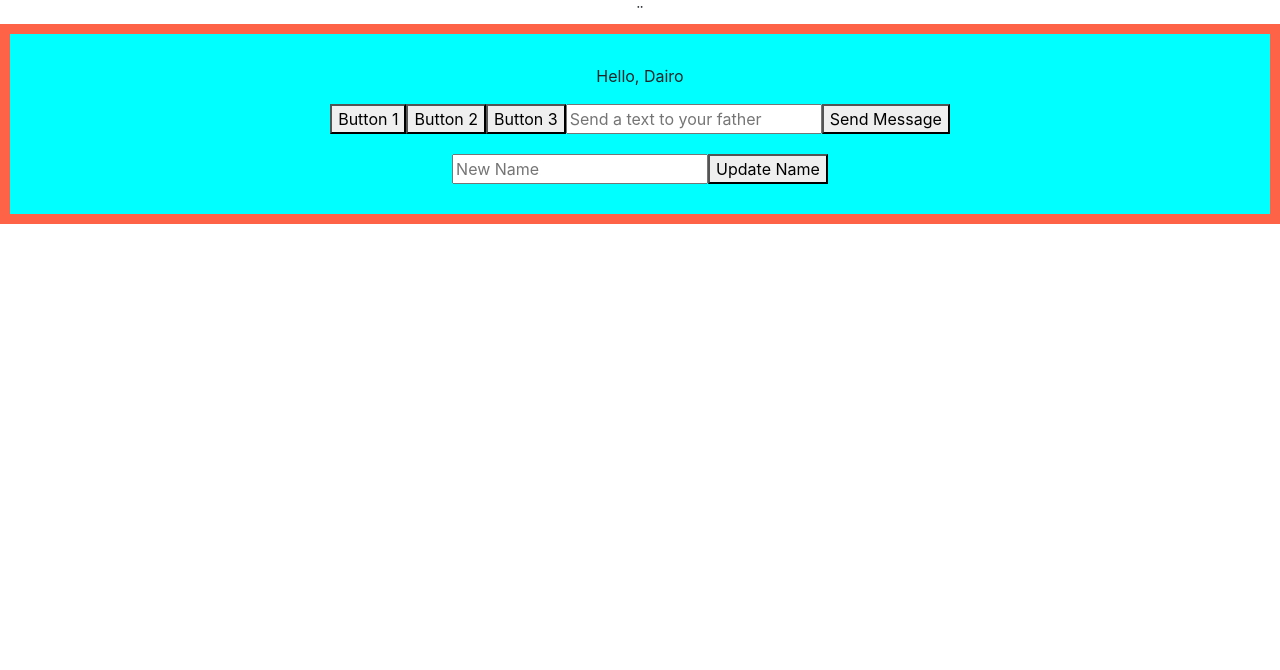
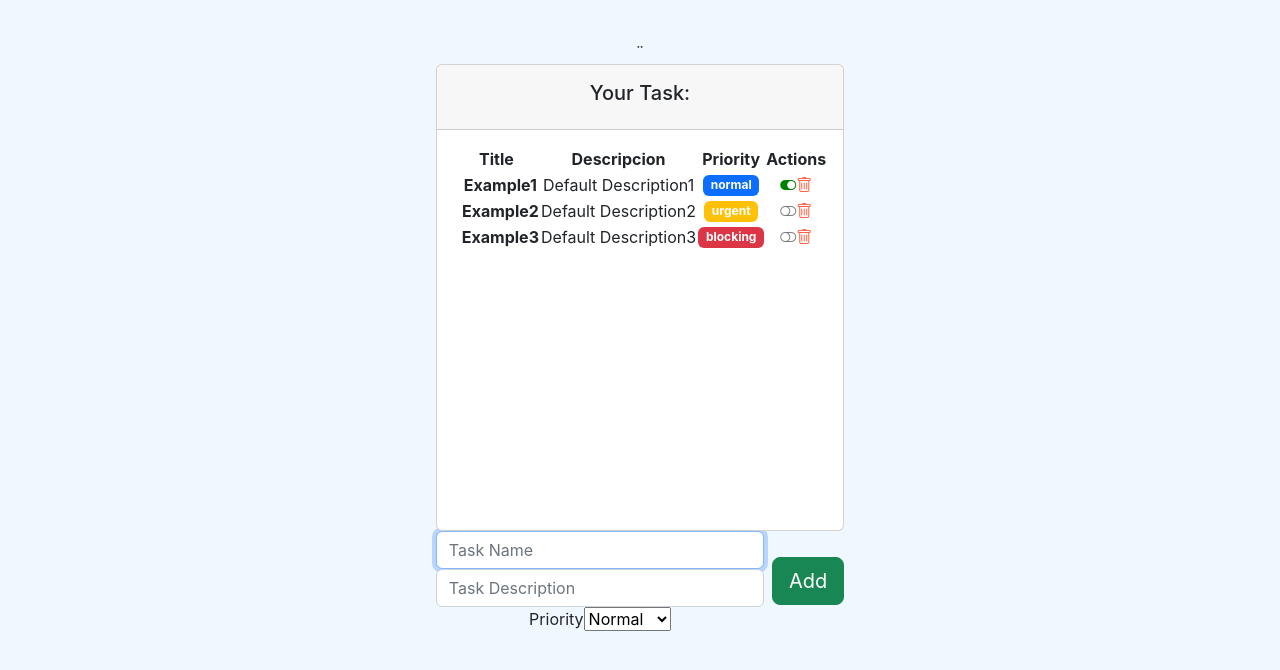
Before and after one commit to RonaldoDairo/PracticaNew1-JSX-, a React (Create React App) app: page / in a window 1280 px wide. Shown: the top 670 px of the page. Built offline with nearby package versions, Linux system fonts and the light colour scheme.

Commit message:
Agregando mas de practica

```diff
--- a/src/App.css
+++ b/src/App.css
@@ -39,3 +39,11 @@
 h1{
   color: tomato;
 }
+body{
+  display: flex;
+  align-items: center;
+  justify-content: center;
+  padding: 40px 0;
+  background-color: aliceblue;
+
+}
--- a/src/App.js
+++ b/src/App.js
@@ -36,8 +36,8 @@
         {/* <GreetingStyled name="Dairo"></GreetingStyled> */}
       {/* </header> */}
       {/* Gestion de eventos */}
-      <Father></Father>
-      {/* <TaskListComponent></TaskListComponent> */}
+      {/* <Father></Father> */}
+      <TaskListComponent></TaskListComponent>
     </div>
   );
 }
--- a/src/components/container/task_list.jsx
+++ b/src/components/container/task_list.jsx
@@ -26,10 +26,29 @@
 
 
 
-    const changeCompleted= (id)=>{
-        console.log('TODO: Cambiar estado de una tarea')
-    }
-
+   function completeTask(task) {
+            console.log('Complete this Task:', task);
+            const index = tasks.indexOf(task);
+            const tempTasks =[...tasks];
+            tempTasks[index].completed = !tempTasks[index].completed;
+      // we update the state of the component and it will update the
+            // Iteration of the tasks in order to show the task updated
+            setTasks(tempTasks);
+       }
+       function deleteTask(task) {
+            console.log('Delete this Task:', task);
+            const index = tasks.indexOf(task);
+            const tempTasks =[...tasks];
+            tempTasks.splice(index,1);
+            setTasks(tempTasks);
+       }
+       function addTask(task) {
+        console.log('Delete this Task:', task);
+        const index = tasks.indexOf(task);
+        const tempTasks =[...tasks];
+        tempTasks.push(task);
+        setTasks(tempTasks);
+       }
     return (
         <div>
             <div className='col-12'>
@@ -56,7 +75,10 @@
                                             return (
                                                 <TaskComponent
                                                 key={index}
-                                                task={task}>
+                                                task={task}
+                                                complete={completeTask}
+                                                remove={deleteTask}
+                                                >
 
                                                 </TaskComponent>
                                                   )
@@ -66,12 +88,11 @@
                                 </tbody>
                             </table>
                     </div>
-                    <TaskForm></TaskForm>
+
             </div>
 
             </div>
-            {/*TODO: Aplicar un for/map para renderizar una lista  */}
-            {/* <TaskComponent task={defaultTask}></TaskComponent> */}
+            <TaskForm add={addTask}></TaskForm>
         </div>
     );
 };
--- a/src/components/pure/forms/taskForm.jsx
+++ b/src/components/pure/forms/taskForm.jsx
@@ -1,11 +1,45 @@
-import React from 'react';
+import React, { useRef } from 'react';
+import PropTypes from 'prop-types';
+import { LEVELS } from '../../../models/levels.enum';
+import { Task } from '../../../models/task.class';
+const TaskForm = ({add}) => {
+    const nameRef = useRef('');
+    const descriptionRef = useRef('');
+    const levelRef = useRef(LEVELS.NORMAL);
+    function addTask(e) {
+        e.preventDefault();
+        const newTask = new Task(
+            nameRef.current.value,
+            descriptionRef.current.value,
+            false,
+            levelRef.current.value ,
+        );
+        add(newTask);
 
-const TaskForm = () => {
+    }
     return (
-        <form>
-
+        <form onSubmit={addTask} className='d-flex justify-content-center align-items-center mb-4'>
+                <div className='form-outline flex-fill'>
+                        <input ref={nameRef} id='inputName' type='text' className='form-control from-control-lg' required autoFocus placeholder='Task Name'/>
+                        <input ref={descriptionRef} id='inputDescription' type='text' className='form-control from-control-lg' required placeholder='Task Description'/>
+                        <label htmlFor='selectLevel' className='sr-only'>Priority</label>
+                        <select ref={levelRef} defaultValue='LEVELS.NORMAL' id='selectLevel'>
+                                <option value={LEVELS.NORMAL}>
+                                    Normal
+                                </option>
+                                <option value={LEVELS.URGENT}>
+                                    Urgent
+                                </option>
+                                <option value={LEVELS.BLOKING}>
+                                    Blocking
+                                </option>
+                        </select>
+                </div>
+                <button type='submit' className='btn btn-success btn-lg ms-2'>Add</button>
         </form>
     );
 }
-
+TaskForm.protoTypes ={
+        add: PropTypes.func.isRequired
+}
 export default TaskForm;
--- a/src/components/pure/task.jsx
+++ b/src/components/pure/task.jsx
@@ -4,7 +4,7 @@
 import { LEVELS } from '../../models/levels.enum';
 
 
-const TaskComponent = ({task}) => {
+const TaskComponent = ({task, complete, remove}) => {
     useEffect(() => {
         console.log('Created Task')
         return () => {
@@ -43,16 +43,16 @@
             default:
                 break;
         }
-
     }
     /**
      * Function that return icon depending on completion of the task
      */
     function taskCompletedIcon() {
         if (task.completed){
-            return (<i className='bi-toggle-on' style={{color :'green'}}></i>)
-        }else (<i className='bi-toggle-off' style={{color : 'grey'}}></i>)
-
+            return (<i onClick={() => complete(task)} className='bi-toggle-on task-action' style={{color :'green'}}></i>)
+        }else {
+            return (<i onClick={() => complete(task)} className='bi-toggle-off task-action' style={{color : 'grey'}}></i>)
+        }
     }
 
     return (
@@ -70,7 +70,7 @@
                 <td className='align-middle'>
                     {/* Execution of function to return icon depending in completion */}
                     {taskCompletedIcon()}
-                    <i className='bi-trash' style={{color :'tomato' }}></i>
+                    <i className='bi-trash task-action'  style={{color :'tomato' }} onClick={()=> remove(task)}></i>
                 </td>
             </tr>
     );
@@ -78,7 +78,9 @@
 
 
 TaskComponent.propTypes = {
-        task: PropTypes.instanceOf(Task)
+        task: PropTypes.instanceOf(Task).isRequired,
+        complete: PropTypes.func.isRequired,
+        remove: PropTypes.func.isRequired,
 };
 
 
--- a/src/styles/task.scss
+++ b/src/styles/task.scss
@@ -1,7 +1,4 @@
-h1 {
-    color: cadetblue;
+.task-action {
+    cursor: pointer;
+
 }
-.task-name{
-    font-weight: bold;
-    color: cadetblue;
-}
```
